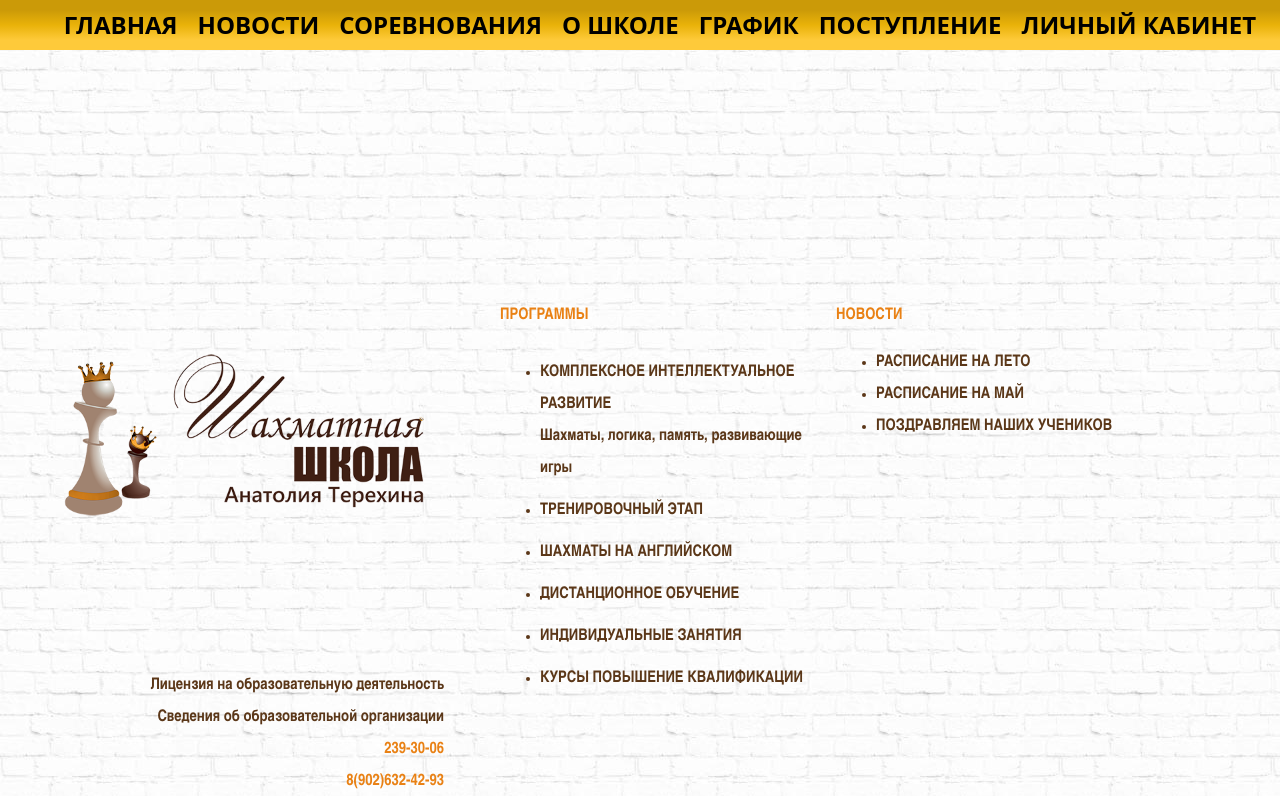
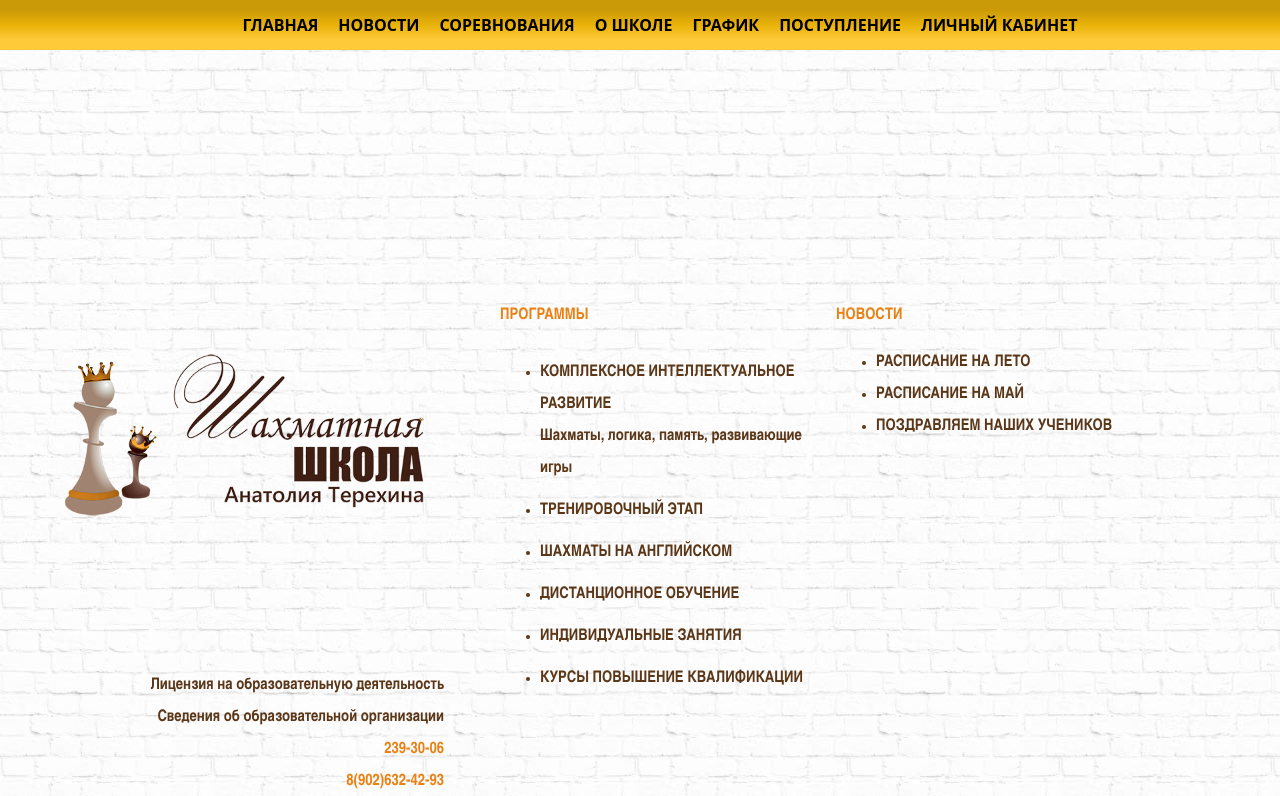
Before and after one commit to ivanwolodin/frontend_chess_school, a React (Create React App) app: page / in a window 1280 px wide. Shown: the top 796 px of the page. Built offline with nearby package versions, Linux system fonts and the light colour scheme.

Commit message:
style(fonts): removed rem

```diff
--- a/src/components/AdmissionForm/AdmissionForm.css
+++ b/src/components/AdmissionForm/AdmissionForm.css
@@ -150,7 +150,7 @@
 }
 
 @media (width <= 400px) {
-  .admissionform__wrapper{
+  .admissionform__wrapper {
     padding: 20px;
   }
 }
--- a/src/components/Header/Header.css
+++ b/src/components/Header/Header.css
@@ -18,7 +18,7 @@
 
 .header__item {
   font-weight: bold;
-  font-size: 1.5rem;
+  /* font-size: 1.5rem; */
   line-height: 50px;
   text-transform: uppercase;
   cursor: pointer;
--- a/src/components/Intro/Intro.css
+++ b/src/components/Intro/Intro.css
@@ -7,6 +7,7 @@ p {
   margin: 0;
   color: #5b3718;
   font-weight: bold;
+
   /* font-size: 1.4rem; */
   font-family: 'Arial Narrow', sans-serif;
   line-height: 2rem;
@@ -44,6 +45,7 @@ p {
   justify-content: flex-end;
   padding-top: 100px;
   color: #5b3718;
+
   /* font-size: 1.2rem; */
   font-family: 'Arial Narrow', sans-serif;
   text-align: right;
--- a/src/components/NewsCard/NewsCard.css
+++ b/src/components/NewsCard/NewsCard.css
@@ -12,6 +12,7 @@ p {
   padding-right: 3%;
   padding-left: 3%;
   color: #5b3718;
+
   /* font-size: 1.2rem; */
   border-left: 1px solid #f1f3f4;
 }
@@ -35,6 +36,7 @@ p {
   margin-top: 0;
   margin-bottom: 0;
   padding-top: 20px;
+
   /* font-size: 1.4rem; */
   font-family: 'Items', system-ui;
   text-align: center;
@@ -59,6 +61,8 @@ p {
 .newscard__date {
   margin-top: auto;
   color: #e98112;
+
   /* font-size: 1.1rem; */
+
   /* line-height: 1.9rem; */
 }
--- a/src/components/Reviews/Reviews.css
+++ b/src/components/Reviews/Reviews.css
@@ -18,6 +18,7 @@ p {
   padding-top: 10px;
   padding-bottom: 10px;
   color: #5b3718;
+
   /* font-size: 1.5rem; */
   font-style: italic;
   text-align: justify;
@@ -31,6 +32,7 @@ p {
   padding-bottom: 15px;
   color: #43743f;
   font-weight: bold;
+
   /* font-size: 1.3rem; */
   font-family: 'Items', system-ui;
   font-style: italic;
```
